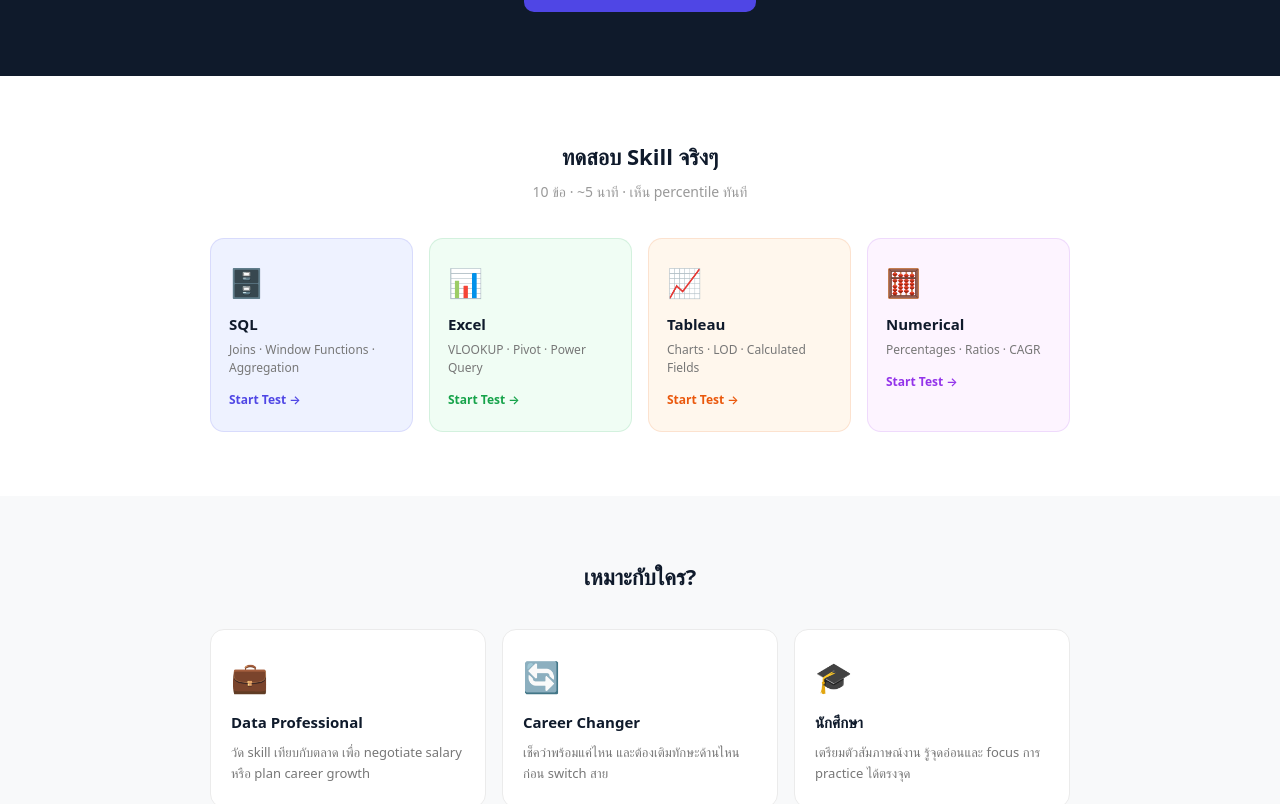
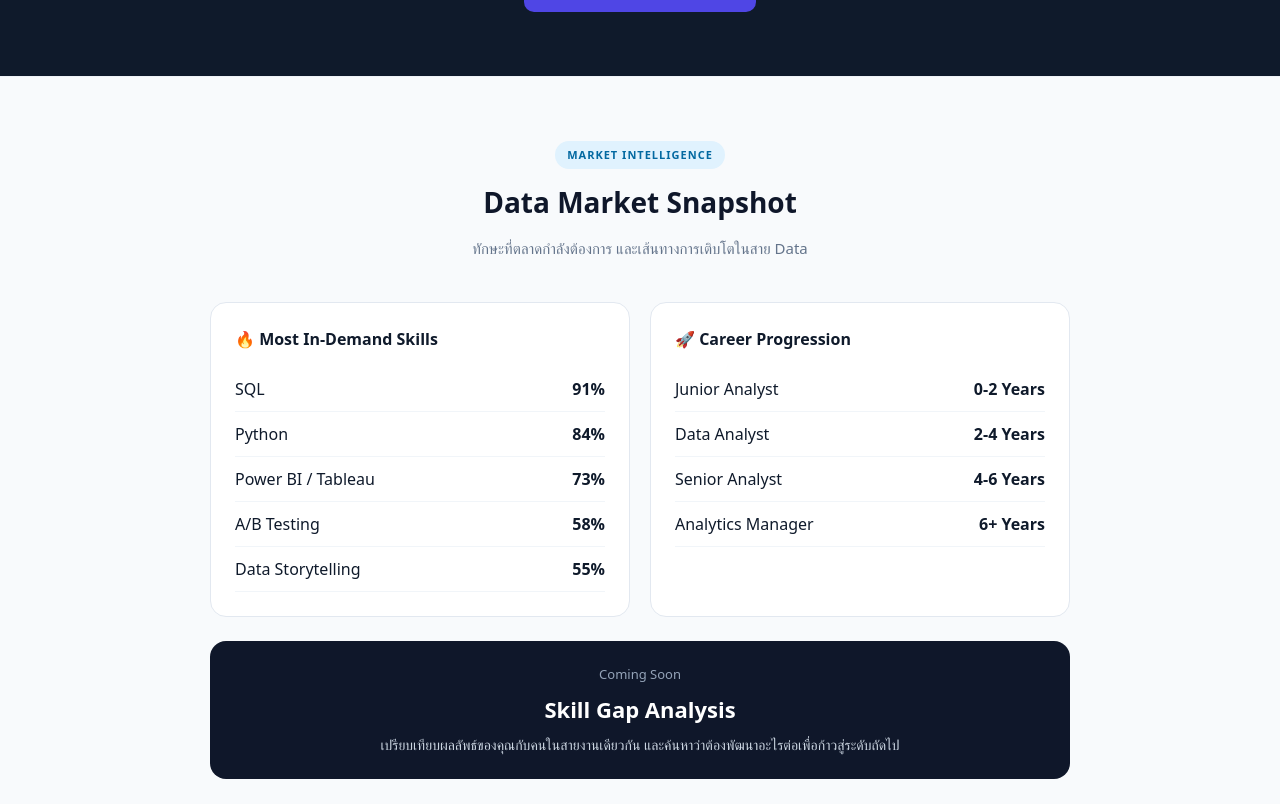
Before and after one commit to ZUME-Work/zume-career-intelligence, a Next.js app: page / in a window 1280 px wide. Shown: the part 936-1740 px from the top of the page. Built offline with nearby package versions, Linux system fonts and the light colour scheme.

Commit message:
feat: update landing page with archetype as hero feature

```diff
--- a/app/page.tsx
+++ b/app/page.tsx
@@ -91,6 +91,193 @@
           </div>
         </section>
 
+        {/* Market Intelligence */}
+<section
+  className="section-pad"
+  style={{
+    background: '#F8FAFC',
+    padding: '64px 24px',
+    borderTop: '1px solid #EEF2F7',
+    borderBottom: '1px solid #EEF2F7'
+  }}
+>
+  <div style={{ maxWidth: 860, margin: '0 auto' }}>
+    <div
+      style={{
+        textAlign: 'center',
+        marginBottom: 40
+      }}
+    >
+      <div
+        style={{
+          display: 'inline-block',
+          background: '#E0F2FE',
+          color: '#0369A1',
+          fontSize: 11,
+          fontWeight: 700,
+          padding: '6px 12px',
+          borderRadius: 20,
+          marginBottom: 12,
+          textTransform: 'uppercase',
+          letterSpacing: 1
+        }}
+      >
+        Market Intelligence
+      </div>
+
+      <h2
+        style={{
+          fontSize: 28,
+          fontWeight: 800,
+          color: '#0F172A',
+          marginBottom: 12
+        }}
+      >
+        Data Market Snapshot
+      </h2>
+
+      <p
+        style={{
+          color: '#64748B',
+          fontSize: 15,
+          lineHeight: 1.8
+        }}
+      >
+        ทักษะที่ตลาดกำลังต้องการ และเส้นทางการเติบโตในสาย Data
+      </p>
+    </div>
+
+    <div
+      className="grid-2"
+      style={{
+        display: 'grid',
+        gridTemplateColumns: '1fr 1fr',
+        gap: 20
+      }}
+    >
+      <div
+        style={{
+          background: '#fff',
+          padding: 24,
+          borderRadius: 16,
+          border: '1px solid #E2E8F0'
+        }}
+      >
+        <div
+          style={{
+            fontWeight: 700,
+            fontSize: 16,
+            marginBottom: 16
+          }}
+        >
+          🔥 Most In-Demand Skills
+        </div>
+
+        {[
+          ['SQL', '91%'],
+          ['Python', '84%'],
+          ['Power BI / Tableau', '73%'],
+          ['A/B Testing', '58%'],
+          ['Data Storytelling', '55%']
+        ].map(([skill, pct]) => (
+          <div
+            key={skill}
+            style={{
+              display: 'flex',
+              justifyContent: 'space-between',
+              padding: '10px 0',
+              borderBottom: '1px solid #F1F5F9'
+            }}
+          >
+            <span>{skill}</span>
+            <strong>{pct}</strong>
+          </div>
+        ))}
+      </div>
+
+      <div
+        style={{
+          background: '#fff',
+          padding: 24,
+          borderRadius: 16,
+          border: '1px solid #E2E8F0'
+        }}
+      >
+        <div
+          style={{
+            fontWeight: 700,
+            fontSize: 16,
+            marginBottom: 16
+          }}
+        >
+          🚀 Career Progression
+        </div>
+
+        {[
+          ['Junior Analyst', '0-2 Years'],
+          ['Data Analyst', '2-4 Years'],
+          ['Senior Analyst', '4-6 Years'],
+          ['Analytics Manager', '6+ Years']
+        ].map(([role, exp]) => (
+          <div
+            key={role}
+            style={{
+              display: 'flex',
+              justifyContent: 'space-between',
+              padding: '10px 0',
+              borderBottom: '1px solid #F1F5F9'
+            }}
+          >
+            <span>{role}</span>
+            <strong>{exp}</strong>
+          </div>
+        ))}
+      </div>
+    </div>
+
+    <div
+      style={{
+        marginTop: 24,
+        background: '#0F172A',
+        color: '#fff',
+        padding: 24,
+        borderRadius: 16,
+        textAlign: 'center'
+      }}
+    >
+      <div
+        style={{
+          fontSize: 13,
+          color: '#94A3B8',
+          marginBottom: 8
+        }}
+      >
+        Coming Soon
+      </div>
+
+      <div
+        style={{
+          fontSize: 22,
+          fontWeight: 700,
+          marginBottom: 8
+        }}
+      >
+        Skill Gap Analysis
+      </div>
+
+      <div
+        style={{
+          color: '#CBD5E1',
+          fontSize: 14
+        }}
+      >
+        เปรียบเทียบผลลัพธ์ของคุณกับคนในสายงานเดียวกัน
+        และค้นหาว่าต้องพัฒนาอะไรต่อเพื่อก้าวสู่ระดับถัดไป
+      </div>
+    </div>
+  </div>
+</section>
+
         {/* Skills */}
         <section id="skills" className="section-pad" style={{ padding: '64px 24px' }}>
           <div style={{ maxWidth: 860, margin: '0 auto' }}>
```
